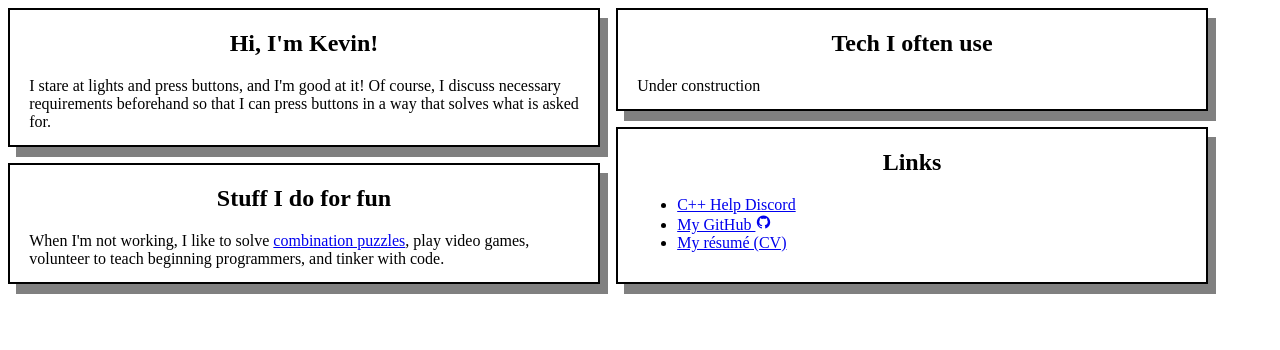
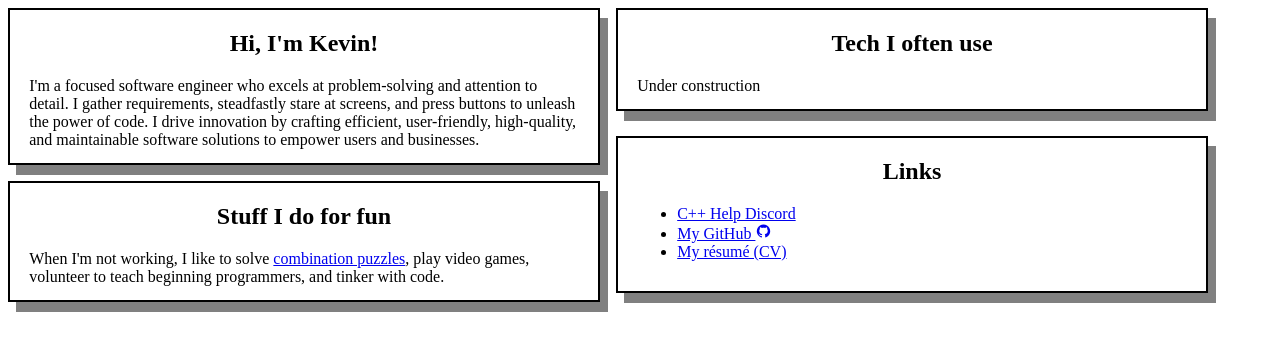
Before and after one commit to kevinkjt2000/magicly-work, a SvelteKit app in the folder web/: page / in a window 1280 px wide. Shown: the top 350 px of the page. Built offline with nearby package versions, Linux system fonts and the light colour scheme; some icons are missing.

Commit message:
Reword my introduction

```diff
--- a/web/src/routes/+page.svelte
+++ b/web/src/routes/+page.svelte
@@ -4,8 +4,10 @@
 
 <div class="grid-left">
 	<Box title="Hi, I'm Kevin!">
-		I stare at lights and press buttons, and I'm good at it! Of course, I discuss necessary
-		requirements beforehand so that I can press buttons in a way that solves what is asked for.
+		I'm a focused software engineer who excels at problem-solving and attention to detail. I gather
+		requirements, steadfastly stare at screens, and press buttons to unleash the power of code. I
+		drive innovation by crafting efficient, user-friendly, high-quality, and maintainable software
+		solutions to empower users and businesses.
 	</Box>
 
 	<Box title="Stuff I do for fun">
```
